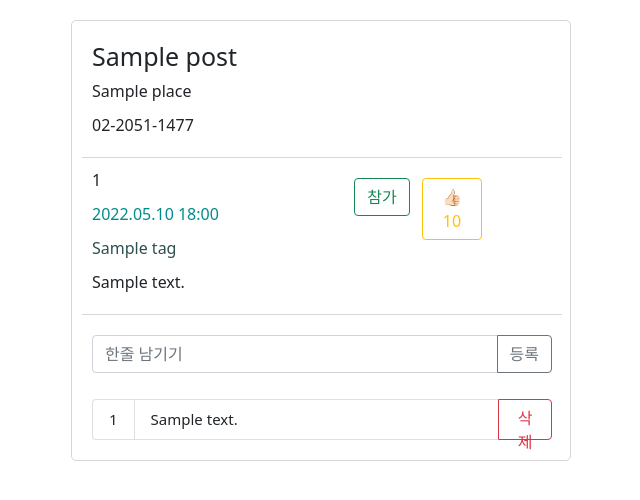
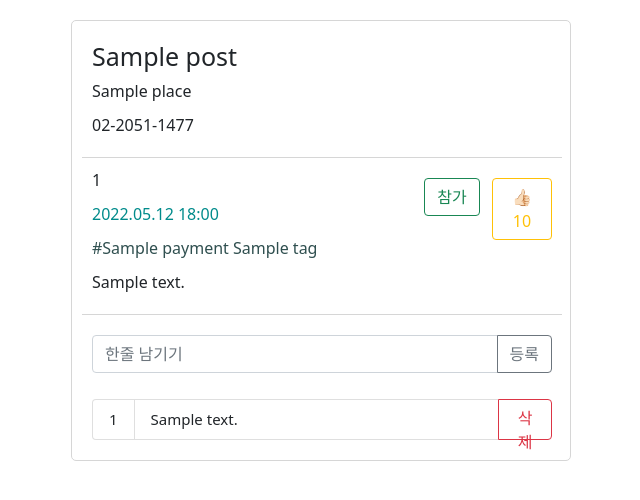
Before and after one commit to Luwin-Seo/No-Honbop, a Flask app: template templates/detail.html in a window 1280 px wide. Shown: the top 500 px of the page, without its empty margins (319-959 px from the left). Run offline with Flask 2, Linux system fonts and the light colour scheme; the template is opened without the code that fills it: most values are stand-ins (such as "Sample title", 1, 10 or a date in 2020); some libraries are stand-ins or nearby versions.

Commit message:
상세페이지 업데이트
버튼 레이아웃 수정
댓글 인덱스 고유번호 부여

```diff
--- a/app.py
+++ b/app.py
@@ -239,10 +239,10 @@ def write_comment():
         payload = jwt.decode(token_receive, SECRET_KEY, algorithms=['HS256'])
         comment = request.form['comment']
         post_id = request.form['post_id']
-        index = len(list(db.comments.find({},{'_id':False}))) + 1
+        index = db.counts.find_one_and_update({ 'name': 'comment' }, { '$inc': { 'count': 1 } })
 
         db.comments.insert_one({
-          'index': index,
+          'index': index['count'] + 1,
           'post_id': post_id,
           'user_id': payload["id"],
           'comment': comment
--- a/static/detail.css
+++ b/static/detail.css
@@ -41,7 +41,7 @@ p {
 
 #like {
   position: absolute;
-  left: 330px;
+  left: 400px;
   top: 20px;
   padding: 0;
   width: 60px;
@@ -64,7 +64,7 @@ form {
 
 #join {
   position: absolute;
-  left: 260px;
+  left: 330px;
   top: 20px;
   padding: 0;
   width: 80px;
--- a/templates/detail.html
+++ b/templates/detail.html
@@ -34,8 +34,8 @@
           </form>
           <i class="bi bi-hand-thumbs-up"></i>
           <p class="user_id">{{post.user_id}}</p>
-          <p class="date">2022.05.10 18:00</p>
-          <p class="tags">{{post.tag}}</p>
+          <p class="date">2022.05.12 18:00</p>
+          <p class="tags">#{{post.payment}} {{post.tag}}</p>
           <p>{{post.desc}}</p>
         </div>
         <form id='write' action='/detail/write' method='post'>
```
Also changed, not shown: 1 other file.
